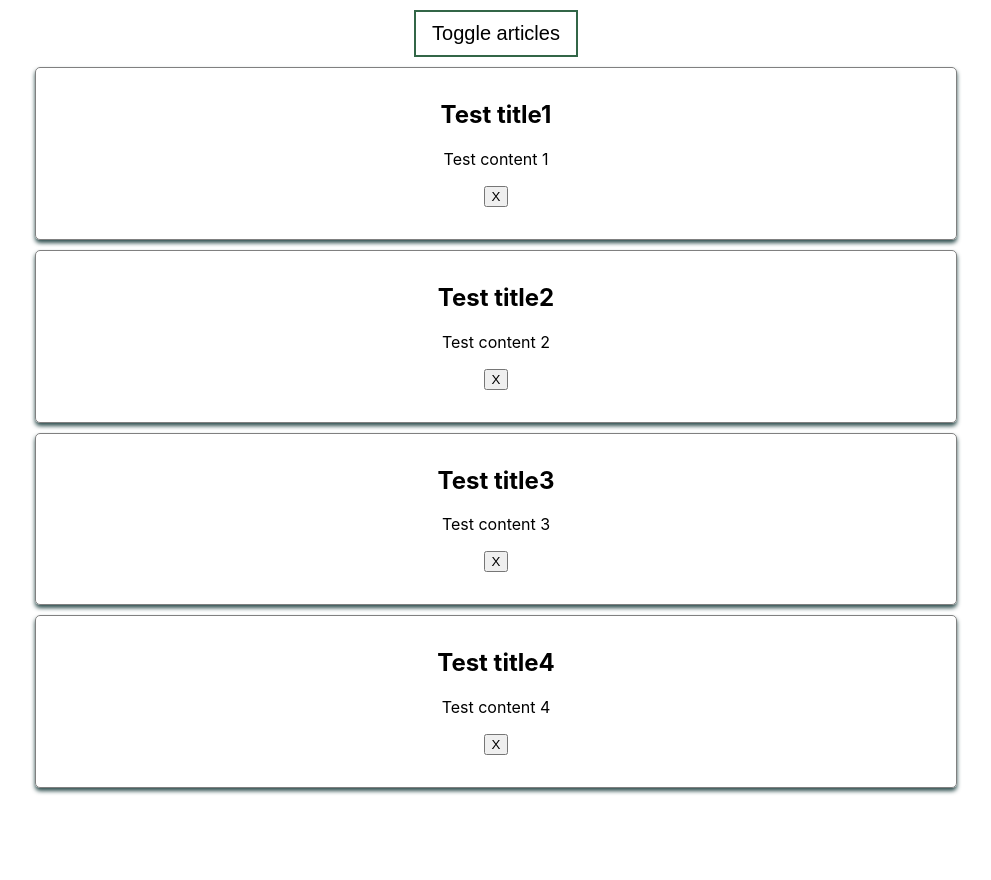
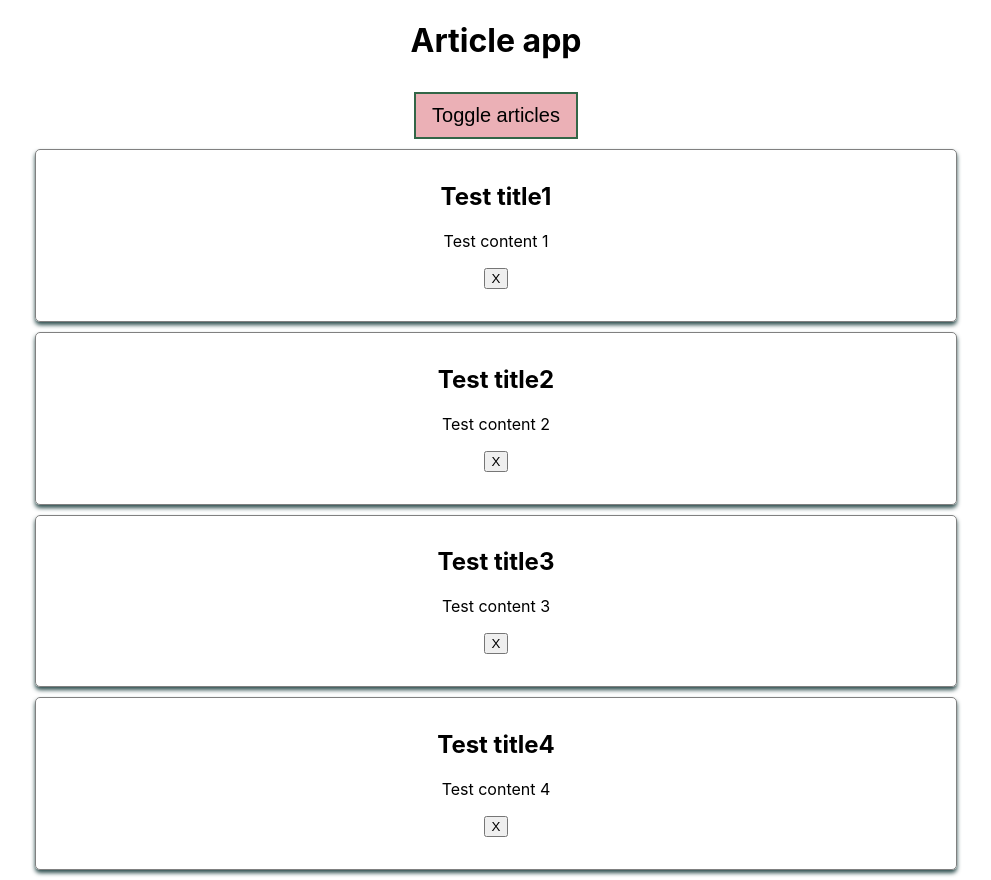
Before and after one commit to Jakubsoad/ReactTutorial, a React (Create React App) app: page / in a window 1280 px wide. Shown: the whole page, without its empty margins (144-1135 px from the left). Before the commit the page ends 800 px from the top, so only its background shows below. Built offline with nearby package versions, Linux system fonts and the light colour scheme.

Commit message:
Refactoring

```diff
--- /dev/null
+++ b/src/components/Articles/Articles.js
@@ -0,0 +1,25 @@
+import React from "react";
+import Article from "./Article/Article";
+
+
+const Articles = props => {
+
+    const articles = props.articles.map((article, index) => {
+        return(
+            <Article
+                title={article.title}
+                content={article.content}
+                deleteArticle={() => props.deleteArticle(index)}
+                key={article.id}
+            />
+        );
+    });
+
+    return(
+        <div>
+            { articles }
+        </div>
+    );
+}
+
+export default Articles;
--- /dev/null
+++ b/src/components/Header/Header.js
@@ -0,0 +1,29 @@
+import React from "react";
+
+const Header = props => {
+
+    const buttonStyle = {
+        backgroundColor: '#b6dee3',
+        border: '2px solid #326647',
+        color: 'black',
+        padding: '10px 16px',
+        textAlign: 'center',
+        fontSize: '20px',
+        cursor: 'pointer',
+        margin: '10px 0'
+    };
+
+    if (props.showArticles) {
+        buttonStyle.backgroundColor = '#ebb0b6';
+    }
+
+    return(
+        <div>
+            <h1>Article app</h1>
+            <button style={buttonStyle} onClick={props.toggleArticlesHandlers}>Toggle articles</button>
+        </div>
+    );
+
+}
+
+export default Header;
--- a/src/App.jsx
+++ b/src/containers/App.jsx
@@ -1,9 +1,10 @@
-import React from 'react';
-
-import Article from './Article/Article';
+import React from "react";
+import Articles from "../components/Articles/Articles";
+import Header from "../components/Header/Header";
+import Article from "../components/Articles/Article/Article";
 
 import './App.css';
-import './Article/Article.css';
+import '../components/Articles/Article/Article.css';
 
 class App extends React.Component {
 
@@ -46,36 +47,15 @@ class App extends React.Component {
 
     render() {
 
-        const buttonStyle = {
-            backgroundColor: 'white',
-            border: '2px solid #326647',
-            color: 'black',
-            padding: '10px 16px',
-            textAlign: 'center',
-            fontSize: '20px',
-            cursor: 'pointer',
-            margin: '10px 0'
-        };
-
         let articles = null;
-
         if (this.state.showArticles) {
-            articles = this.state.articles.map((article, index) => {
-                return(
-                    <Article
-                        title={article.title}
-                        content={article.content}
-                        deleteArticle={() => this.deleteArticle(index)}
-                        key={article.id}
-                    />
-                );
-            });
+            articles = <Articles articles={this.state.articles} deleteArticle={this.deleteArticle}/>;
         }
 
         return (
             <div className='App'>
-                <button style={buttonStyle} onClick={this.toggleArticlesHandlers}>Toggle articles</button>
-                { articles }
+                <Header showArticles={this.state.showArticles} toggleArticles={this.toggleArticlesHandlers}/>
+                {articles}
             </div>
         );
     }
--- a/src/index.jsx
+++ b/src/index.jsx
@@ -1,7 +1,7 @@
 import React from 'react';
 import ReactDOM from 'react-dom';
 import './index.css';
-import App from './App';
+import App from './containers/App';
 import reportWebVitals from './reportWebVitals';
 
 ReactDOM.render(
--- a/tsconfig.json
+++ b/tsconfig.json
@@ -18,9 +18,9 @@
     "resolveJsonModule": true,
     "isolatedModules": true,
     "noEmit": true,
-    "jsx": "react-jsx"
+    "jsx": "react-jsx",
   },
   "include": [
-    "src"
+    "src/containers"
   ]
 }
```
Also changed, not shown: src/components/Articles/Article/Article.css (renamed from src/Article/Article.css), src/components/Articles/Article/Article.js (renamed from src/Article/Article.js), src/components/Customer/Customer.js (renamed from src/Customer/Customer.js), src/components/User/User.jsx (renamed from src/User/User.jsx), src/containers/App.css (renamed from src/App.css), 1 other file (tests, documents, lock files or other folders).
